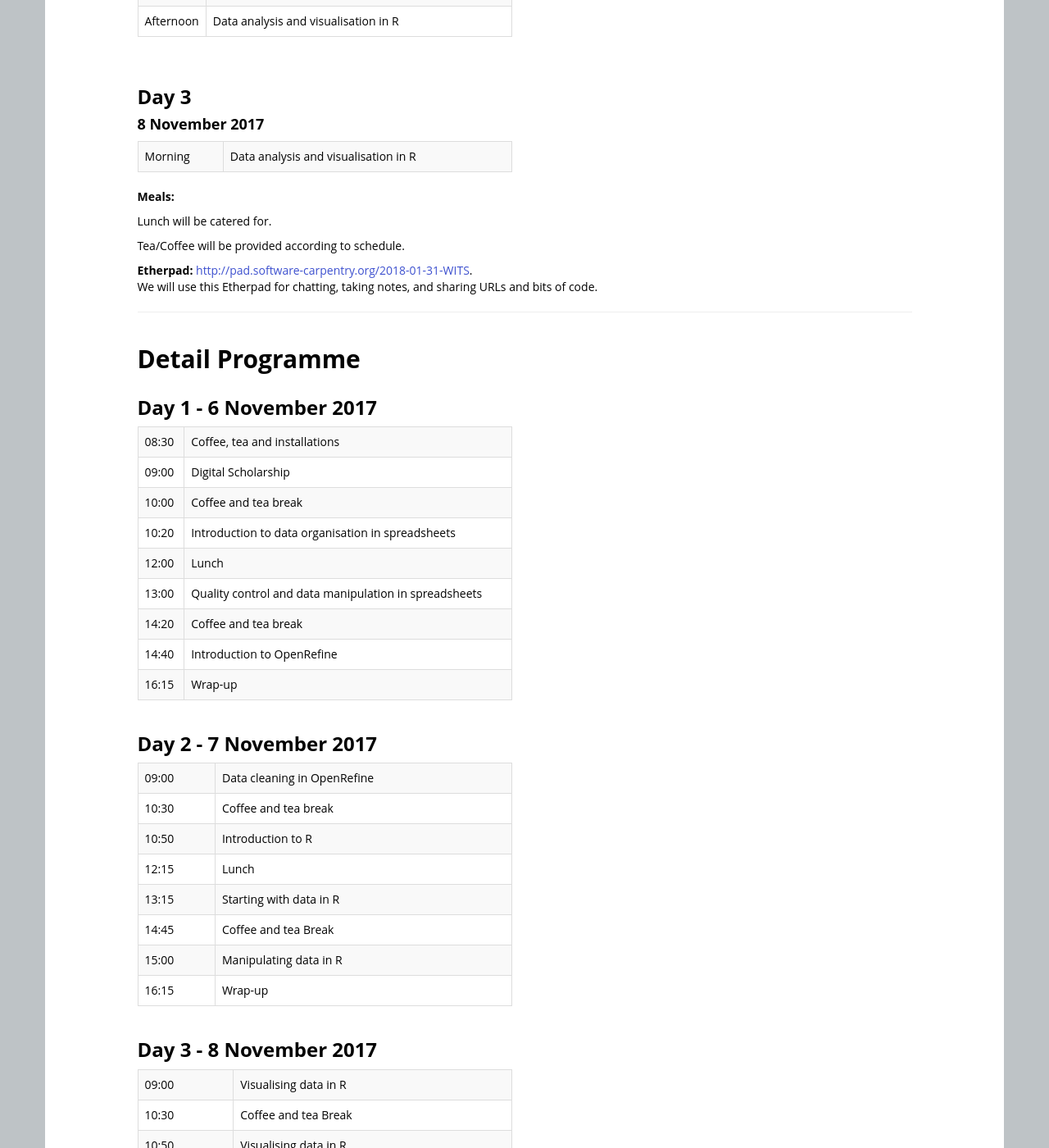
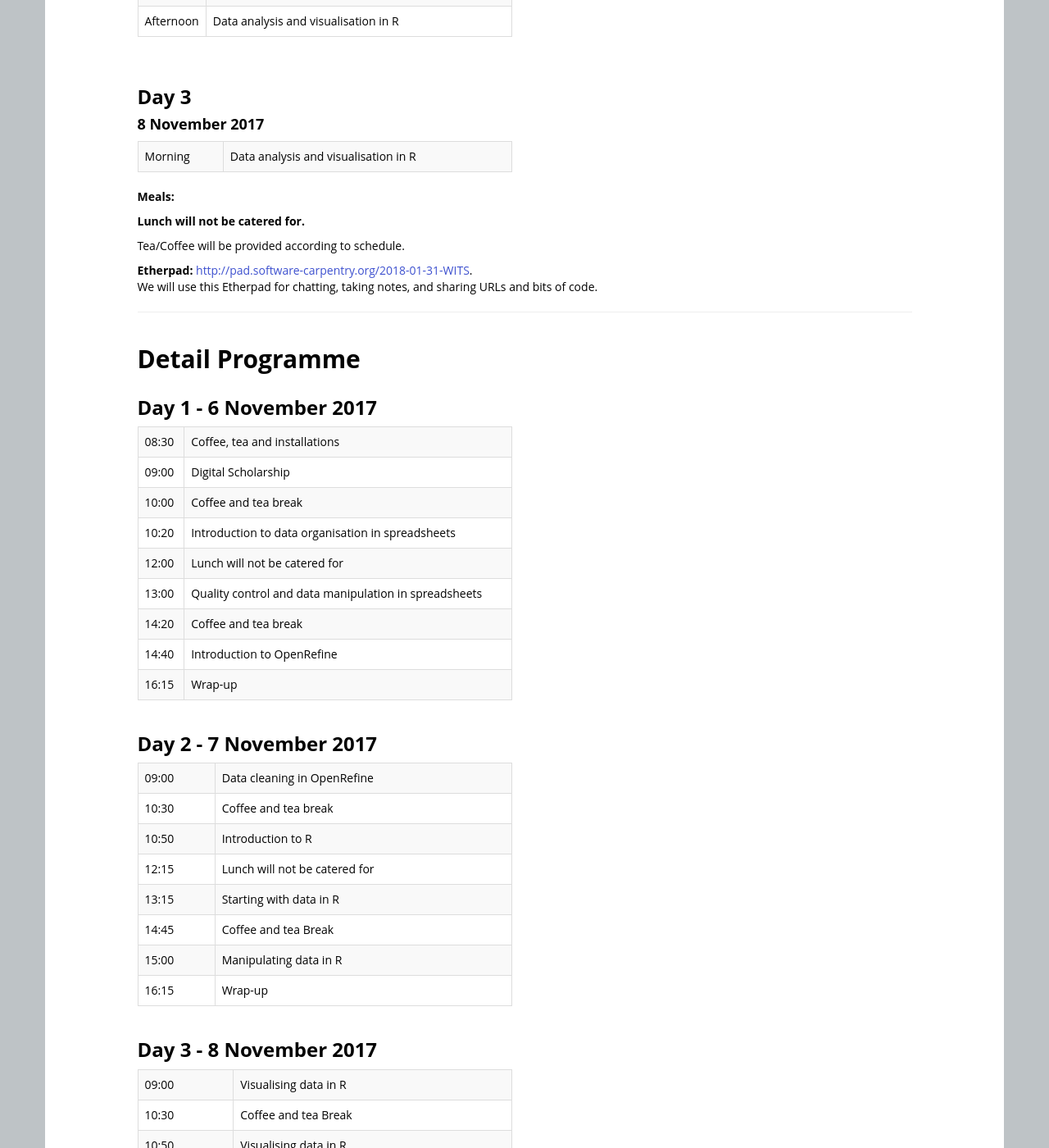
Before and after one commit to anelda/2018-01-31-WITS, a Jekyll site: the page built from index.html, in a window 1280 px wide and 1400 px high, scrolled down 2032 px. Shown: the whole window at 82% size. Built offline with Jekyll 4.4.1, drawn with Linux system fonts in a browser that asks for light colours; nearby versions of some CDN libraries; library files that are not in the unit come from our copies.

Commit message:
Update index.html

```diff
--- a/index.html
+++ b/index.html
@@ -201,7 +201,7 @@ Participants should bring their laptops and plan to participate actively. By the
 
  <p id="meals">
   <strong>Meals:</strong>
-<p> Lunch will be catered for.</p>
+<p> <strong>Lunch will not be catered for.</strong></p>
 <p>Tea/Coffee will be provided according to schedule.
 </p>
 <!--
@@ -238,7 +238,7 @@ Participants should bring their laptops and plan to participate actively. By the
       <tr> <td>09:00</td>  <td>Digital Scholarship</td> </tr>
       <tr> <td>10:00</td>  <td>Coffee and tea break</td></tr>
       <tr> <td>10:20</td>  <td>Introduction to data organisation in spreadsheets</td> </tr>
-      <tr> <td>12:00</td>  <td>Lunch</td> </tr>
+      <tr> <td>12:00</td>  <td>Lunch will not be catered for</td> </tr>
       <tr> <td>13:00</td>  <td>Quality control and data manipulation in spreadsheets</td> </tr>
       <tr> <td>14:20</td>  <td>Coffee and tea break</td> </tr>
       <tr> <td>14:40</td>  <td>Introduction to OpenRefine</td> </tr>
@@ -255,7 +255,7 @@ Participants should bring their laptops and plan to participate actively. By the
       <tr> <td>09:00</td>  <td>Data cleaning in OpenRefine</td> </tr>
       <tr> <td>10:30</td>  <td>Coffee and tea break</td></tr>
       <tr> <td>10:50</td>  <td>Introduction to R</td> </tr>
-      <tr> <td>12:15</td>  <td>Lunch</td></tr>
+      <tr> <td>12:15</td>  <td>Lunch will not be catered for</td></tr>
       <tr> <td>13:15</td>  <td>Starting with data in R</td> </tr>
       <tr> <td>14:45</td>  <td>Coffee and tea Break</td> </tr>
       <tr> <td>15:00</td>  <td>Manipulating data in R</td> </tr>
```
